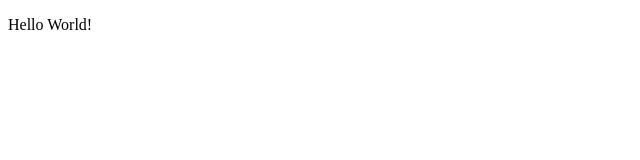
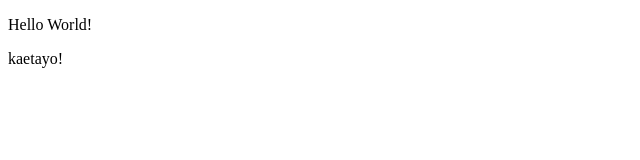
Before and after one commit to yamamura-yusyke/sample, a plain HTML site: page index.html in a window 1280 px wide. Shown: the full height of the page, 0-640 px from the left. Drawn offline with Linux system fonts and the light colour scheme.

Commit message:
[Add] index

```diff
--- a/index.html
+++ b/index.html
@@ -7,5 +7,6 @@
 </head>
 <body>
     <p>Hello World!</p>
+    <p>kaetayo!</p>
 </body>
 </html>
```
